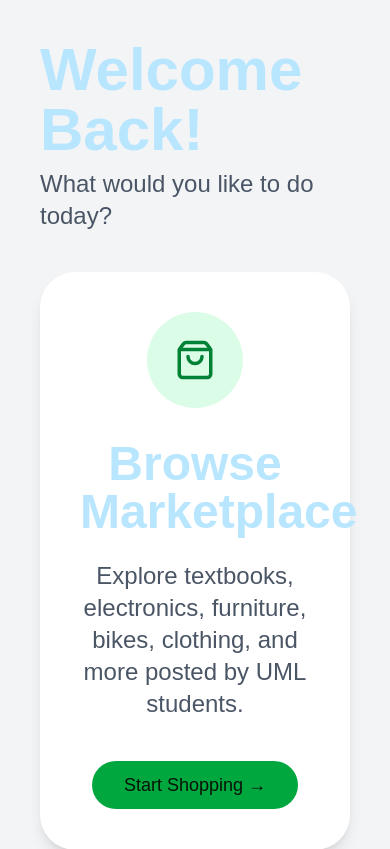
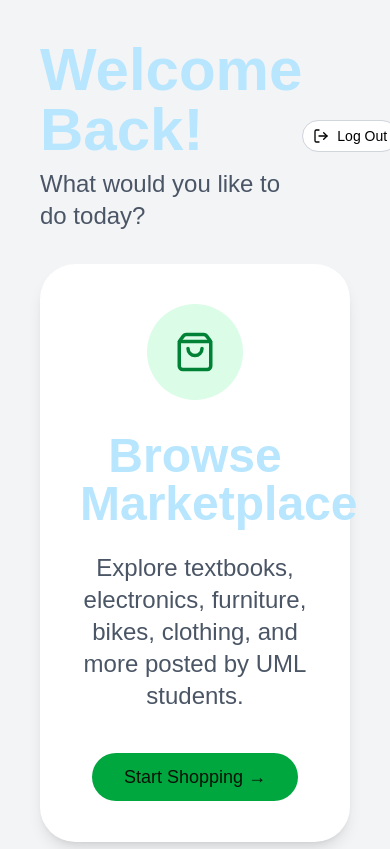
Before and after one commit to TennaThePhantom/Campus-Exchange, a React (Vite) app in the folder Front-End/: page /dashboard in a window 390 px wide. Shown: the top 849 px of the page. Built offline with nearby package versions, Linux system fonts and the light colour scheme.

Commit message:
campus photo

```diff
--- a/Front-End/src/pages/Dashboard.jsx
+++ b/Front-End/src/pages/Dashboard.jsx
@@ -1,5 +1,5 @@
 import { Button } from "@/components/ui/button";
-import { ShoppingBag, Plus } from "lucide-react";
+import { ShoppingBag, Plus, LogOut } from "lucide-react";
 import { useNavigate } from "react-router-dom";
 
 export default function Dashboard() {
@@ -8,23 +8,44 @@
   return (
     <div className="min-h-screen bg-gray-100 p-10">
 
-      {/* Welcome Section */}
-      <h1 className="text-6xl font-bold text-sky-200">
-        Welcome Back!
-      </h1>
+      {/* Top Bar */}
+      <div className="mb-8 flex items-center justify-between">
 
-      <p className="mt-2 mb-10 text-2xl text-gray-600">
-        What would you like to do today?
-      </p>
+        {/* Page title */}
+        <div>
+          <h1 className="text-6xl font-bold text-sky-200">
+            Welcome Back!
+          </h1>
+
+          <p className="mt-2 text-2xl text-gray-600">
+            What would you like to do today?
+          </p>
+        </div>
+
+        {/* Logout Button */}
+        <Button
+          onClick={() => navigate("/signin")}
+          variant="outline"
+          className="flex items-center gap-2 border-gray-300 bg-white text-black hover:bg-gray-100"
+        >
+          <LogOut size={20} />
+          Log Out
+        </Button>
+
+      </div>
+
 
       {/* Cards */}
       <div className="grid grid-cols-1 gap-8 lg:grid-cols-2">
 
-        {/* Browse Marketplace */}
+        {/* Browse Marketplace Card */}
         <div className="rounded-3xl bg-white p-10 text-center shadow-lg">
 
           <div className="mx-auto mb-8 flex h-24 w-24 items-center justify-center rounded-full bg-green-100">
-            <ShoppingBag size={42} className="text-green-700" />
+            <ShoppingBag
+              size={42}
+              className="text-green-700"
+            />
           </div>
 
           <h2 className="text-5xl font-bold text-sky-200">
@@ -45,11 +66,15 @@
 
         </div>
 
-        {/* Sell Item */}
+
+        {/* Sell Item Card */}
         <div className="rounded-3xl bg-white p-10 text-center shadow-lg">
 
           <div className="mx-auto mb-8 flex h-24 w-24 items-center justify-center rounded-full bg-yellow-100">
-            <Plus size={42} className="text-yellow-700" />
+            <Plus
+              size={42}
+              className="text-yellow-700"
+            />
           </div>
 
           <h2 className="text-5xl font-bold text-sky-200">
@@ -57,7 +82,8 @@
           </h2>
 
           <p className="mt-6 text-2xl text-gray-600">
-            List your unused items quickly and safely for other UML students.
+            List your unused items quickly and safely for other UML
+            students.
           </p>
 
           <Button
@@ -71,22 +97,40 @@
 
       </div>
 
+
       {/* Statistics */}
       <div className="mt-12 grid grid-cols-3 overflow-hidden rounded-3xl bg-white shadow-lg">
 
         <div className="border-r p-8 text-center">
-          <h3 className="text-5xl font-bold text-green-700">10</h3>
-          <p className="mt-2 text-gray-500">Active Listings</p>
+          <h3 className="text-5xl font-bold text-green-700">
+            10
+          </h3>
+
+          <p className="mt-2 text-gray-500">
+            Active Listings
+          </p>
         </div>
 
+
         <div className="border-r p-8 text-center">
-          <h3 className="text-5xl font-bold text-green-700">5</h3>
-          <p className="mt-2 text-gray-500">Verified Students</p>
+          <h3 className="text-5xl font-bold text-green-700">
+            5
+          </h3>
+
+          <p className="mt-2 text-gray-500">
+            Verified Students
+          </p>
         </div>
 
+
         <div className="p-8 text-center">
-          <h3 className="text-5xl font-bold text-green-700">3</h3>
-          <p className="mt-2 text-gray-500">Items Sold This Month</p>
+          <h3 className="text-5xl font-bold text-green-700">
+            3
+          </h3>
+
+          <p className="mt-2 text-gray-500">
+            Items Sold This Month
+          </p>
         </div>
 
       </div>
--- a/Front-End/src/pages/user_sign_in.jsx
+++ b/Front-End/src/pages/user_sign_in.jsx
@@ -111,7 +111,14 @@
 
 	return (
 		<div className="grid min-h-svh grid-cols-1 bg-sky-50 md:grid-cols-2">
-			<div className="hidden bg-sky-100 md:block" />
+
+			{/* Left side - UMass Lowell campus image */}
+			<div
+				className="hidden min-h-svh w-full bg-cover bg-center bg-no-repeat md:block"
+				style={{
+					backgroundImage: "url('/uml-campus.webp')",
+				}}
+			/>
 
 			<div className="flex items-center justify-center px-6 py-12">
 				<div className="w-full max-w-sm">
```
Also changed, not shown: Front-End/public/uml-campus.webp (added), Front-End/public/uml-logo.svg (added).
